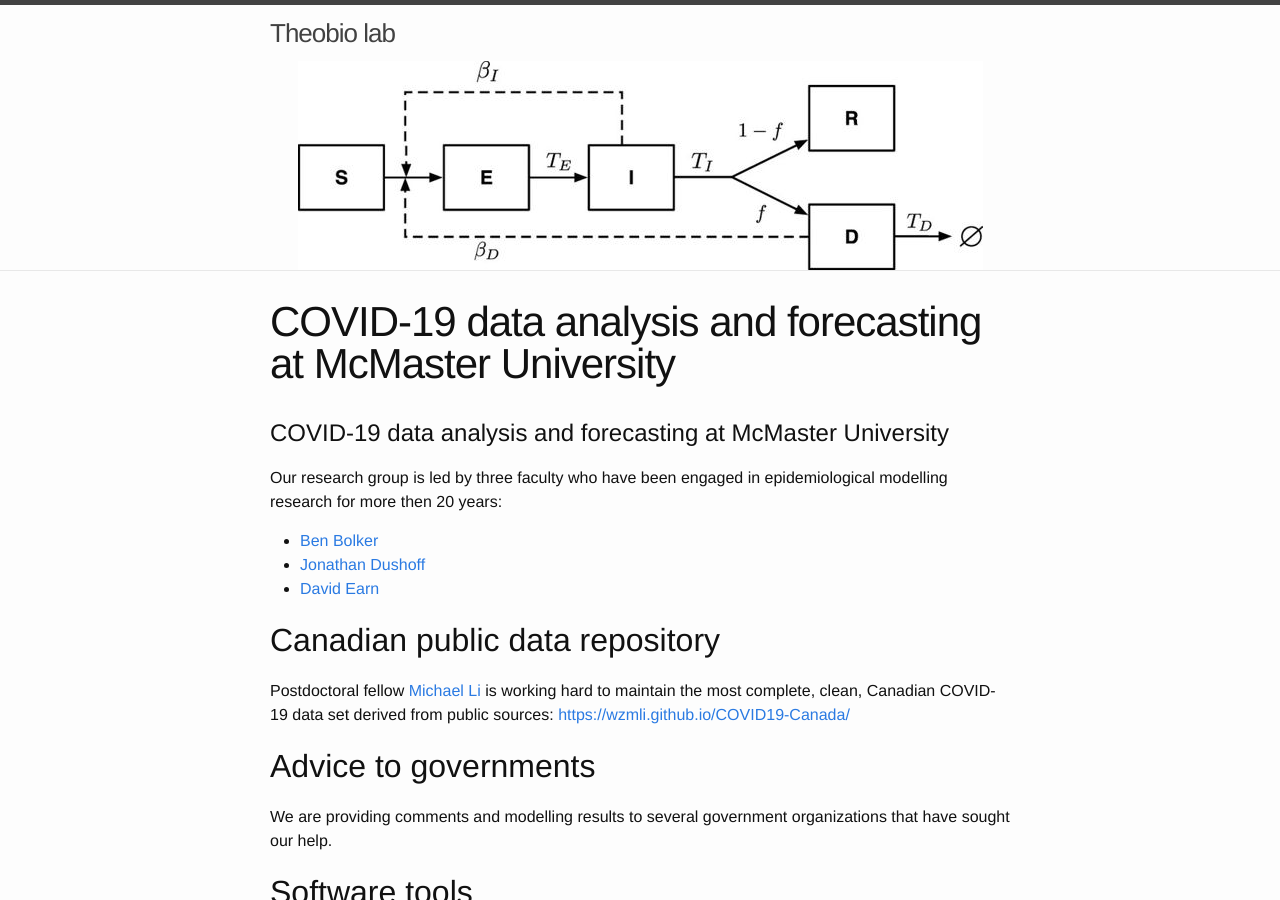
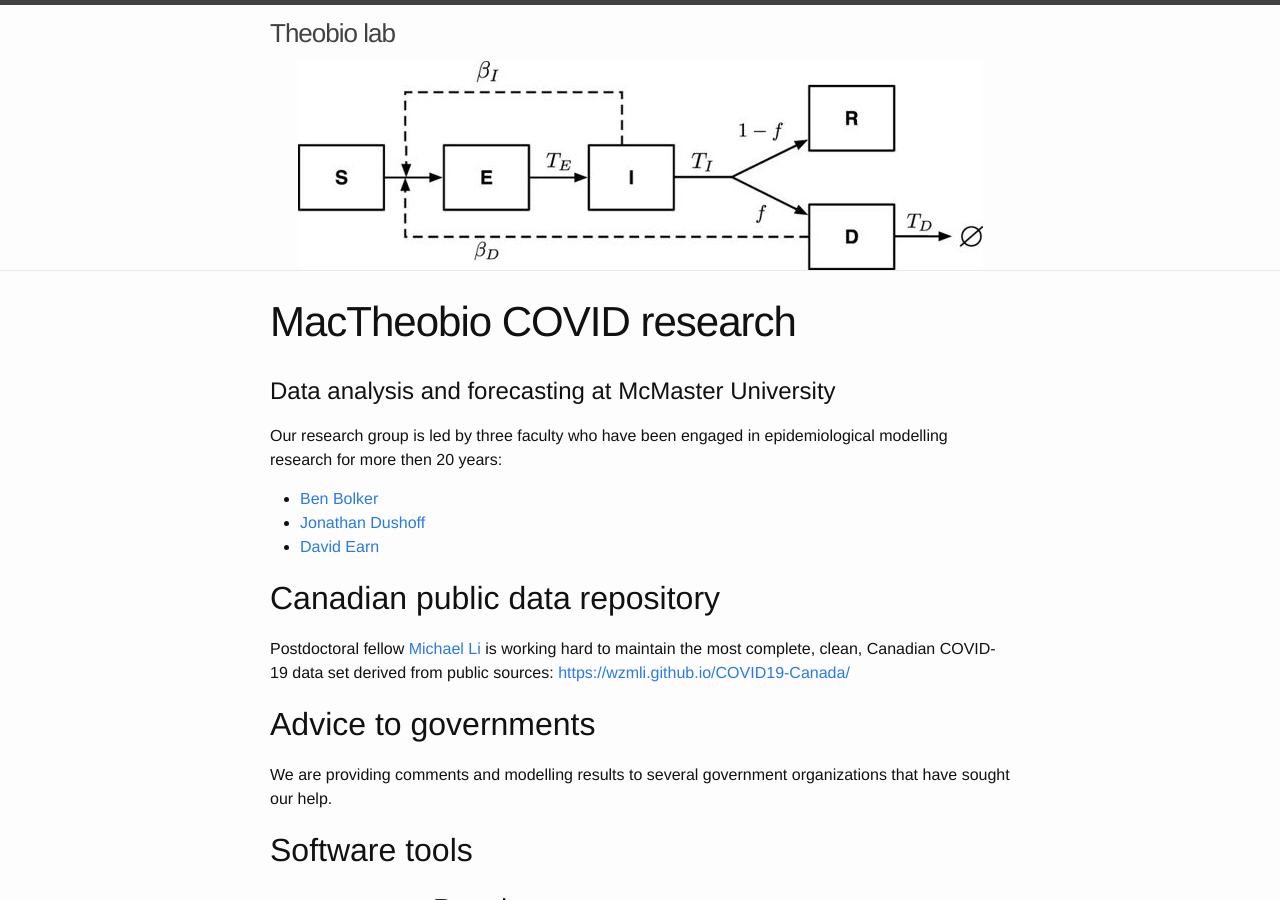
Before and after one commit to mac-theobio/mac-theobio.github.io, a Jekyll site: the page built from covid-19/index.md, in a window 1280 px wide and 900 px high. Built offline with Jekyll 4.4.1, drawn with Linux system fonts in a browser that asks for light colours; our own code applies the rules of GitHub Pages for plain Markdown files.

```diff
--- a/covid-19/index.md
+++ b/covid-19/index.md
@@ -1,5 +1,10 @@
+---
+layout: page
+title: MacTheobio COVID research
+---
 
-# COVID-19 data analysis and forecasting at McMaster University
+
+# Data analysis and forecasting at McMaster University
 
 Our research group is led by three faculty who have been engaged in epidemiological modelling research for more then 20 years:
 - [Ben Bolker](https://ms.mcmaster.ca/~bolker/)
```
Also changed, not shown: dushoff.md (+1 -0 lines), jd/media.md (added, +41 -0 lines), favicon.ico.
